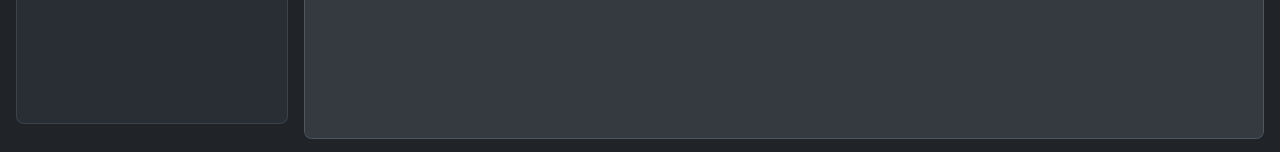
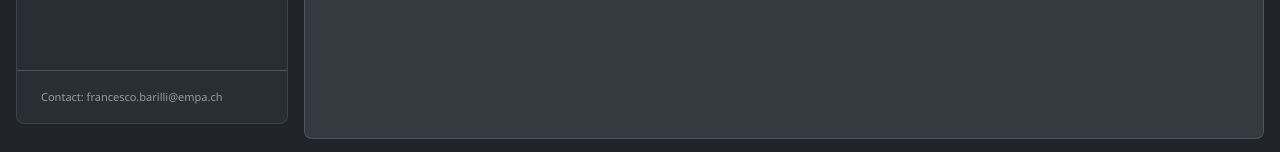
Before and after one commit to Giterborista/Inventory_app, a Next.js app: page / in a window 1280 px wide. Shown: the part 660-812 px from the top of the page. Built offline with nearby package versions, Linux system fonts and the light colour scheme.

Commit message:
Add contact to project sidebar

```diff
--- a/src/features/workbench/components/dashboard.tsx
+++ b/src/features/workbench/components/dashboard.tsx
@@ -289,7 +289,7 @@ export function Dashboard({
   return (
     <main className="min-h-screen bg-transparent px-3 py-3 text-ink sm:px-4 sm:py-4" data-tutorial="dashboard-page">
       <div className="mx-auto grid max-w-[112rem] gap-4 md:grid-cols-[17rem_minmax(0,1fr)]">
-        <aside className="theme-sidebar h-fit overflow-hidden rounded-xl border border-mist/40 md:sticky md:top-4 md:h-[calc(100vh-2rem)] md:self-start">
+        <aside className="theme-sidebar flex h-fit flex-col overflow-hidden rounded-xl border border-mist/40 md:sticky md:top-4 md:h-[calc(100vh-2rem)] md:self-start">
           <div className="border-b border-mist/70 p-4" data-tutorial="sidebar-brand">
             <div className="flex items-center justify-between gap-3">
               <div className="flex min-w-0 items-center gap-3">
@@ -323,6 +323,16 @@ export function Dashboard({
 
           <div className="mx-3 px-3 py-2 text-[11px] leading-5 text-slate/70" data-tutorial="sidebar-save-status">
             {saveStatusLabel}
+          </div>
+
+          <div className="mt-auto border-t border-mist/70 px-6 py-4 text-[11px] leading-5 text-slate/70">
+            <span>Contact: </span>
+            <a
+              className="transition hover:text-ink hover:underline"
+              href="mailto:francesco.barilli@empa.ch"
+            >
+              francesco.barilli@empa.ch
+            </a>
           </div>
 
         </aside>
```
